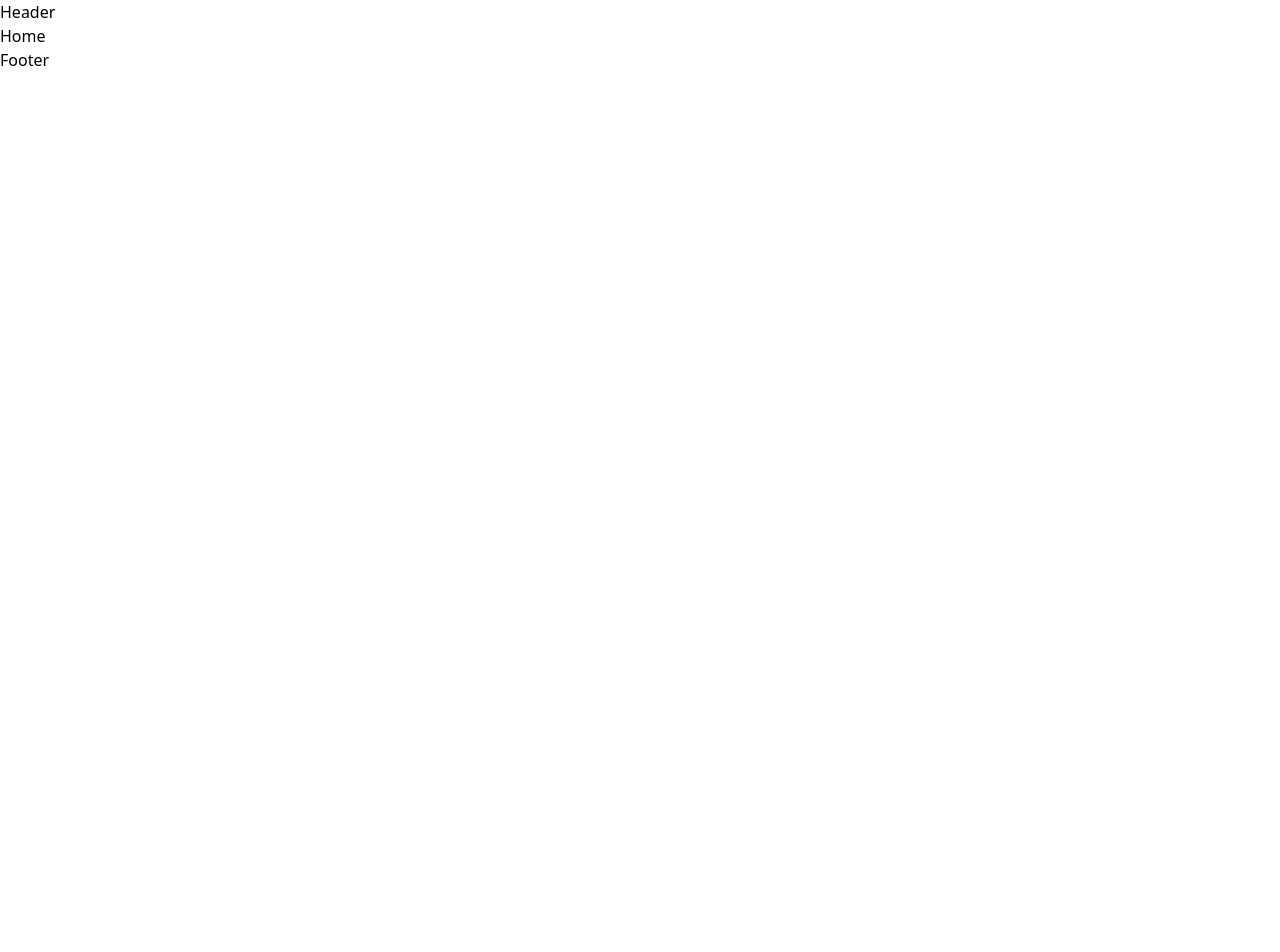
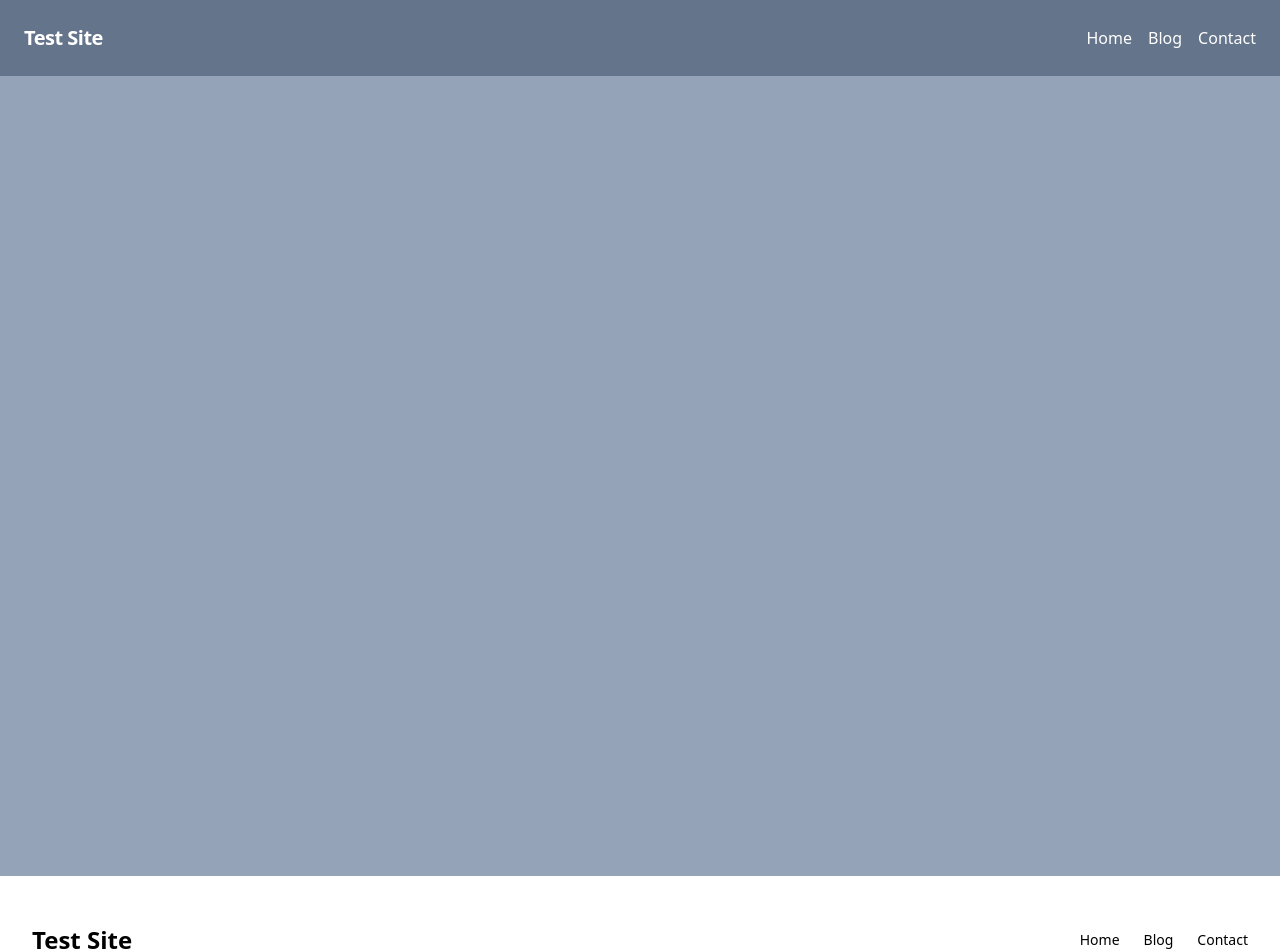
Before and after one commit to rahulkugopi/planetmedia-test, a React (Create React App) app: page / in a window 1280 px wide. Shown: the top 952 px of the page. Before the commit the page ends 800 px from the top, so only its background shows below. Built offline with nearby package versions, Linux system fonts and the light colour scheme.

Commit message:
tailwind changes

```diff
--- a/src/components/Blog/Blog.js
+++ b/src/components/Blog/Blog.js
@@ -2,7 +2,11 @@ import React from 'react'
 
 function Blog() {
   return (
-    <div>Blog</div>
+    <div data-testid='blog'>
+      <div className='blog-banner'>
+        dddd
+      </div>
+    </div>
   )
 }
 
--- a/src/components/Footer/Footer.js
+++ b/src/components/Footer/Footer.js
@@ -2,7 +2,26 @@ import React from 'react'
 
 function Footer() {
   return (
-    <div>Footer</div>
+    <div data-testid='footer'>
+      <footer className="bg-white dark:bg-gray-900 m-4">
+        <div className="w-full max-w-screen-xl mx-auto p-4 md:py-8">
+          <div className="sm:flex sm:items-center sm:justify-between">
+            <a href="https://flowbite.com/" className="flex items-center mb-4 sm:mb-0">
+              <span className="self-center text-2xl font-semibold whitespace-nowrap dark:text-white">Test Site </span>
+            </a>
+            <ul className="flex flex-wrap items-center mb-6 text-sm text-gray-500 sm:mb-0 dark:text-gray-400">
+              <li><a href="#" className="mr-4 hover:underline md:mr-6 ">Home</a></li>
+              <li><a href="#" className="mr-4 hover:underline md:mr-6">Blog</a></li>
+              <li><a href="#" className="hover:underline">Contact</a></li>
+            </ul>
+          </div>
+          <hr className="my-6 border-gray-200 sm:mx-auto dark:border-gray-700 lg:my-8" />
+          <span className="block text-sm text-gray-500 sm:text-center dark:text-gray-400">© 2023 <a href="https://flowbite.com/" className="hover:underline">Flowbite™</a>. All Rights Reserved.</span>
+        </div>
+      </footer>
+
+
+    </div>
   )
 }
 
--- a/src/components/Header/Header.js
+++ b/src/components/Header/Header.js
@@ -2,7 +2,31 @@ import React from 'react'
 
 function Header() {
   return (
-    <div>Header</div>
+    <div data-testid='header'>
+      <nav className="flex items-center justify-between flex-wrap bg-slate-500 p-6">
+        <div className="flex items-center flex-shrink-0 text-white mr-6">
+          <span className="font-semibold text-xl tracking-tight">Test Site</span>
+        </div>
+        <div className="block lg:hidden">
+          <button className="flex items-center px-3 py-2 border rounded text-teal-200 border-teal-400 hover:text-white hover:border-white">
+            <svg className="fill-current h-3 w-3" viewBox="0 0 20 20" xmlns="http://www.w3.org/2000/svg"><title>Menu</title><path d="M0 3h20v2H0V3zm0 6h20v2H0V9zm0 6h20v2H0v-2z" /></svg>
+          </button>
+        </div>
+        <div className="w-full block flex-grow lg:flex lg:items-center lg:w-auto">
+          <div className="text-md lg:flex-grow lg:text-right">
+            <a href="/" className="block mt-4 lg:inline-block lg:mt-0 text-white hover:text-white mr-4">
+              Home
+            </a>
+            <a href="/blog" className="block mt-4 lg:inline-block lg:mt-0 text-white hover:text-white mr-4">
+              Blog
+            </a>
+            <a href="/" className="block mt-4 lg:inline-block lg:mt-0 text-white hover:text-white">
+              Contact
+            </a>
+          </div>
+        </div>
+      </nav>
+    </div>
   )
 }
 
--- a/src/components/Home/Home.js
+++ b/src/components/Home/Home.js
@@ -1,13 +1,10 @@
 import React from 'react'
-import api from '../../constants/Api'
 
 function Home() {
+  return (
+    <div data-testid='Home' className='home-banner bg-slate-400' >
 
-
-
-
-  return (
-    <div>Home</div>
+    </div>
   )
 }
 
--- a/src/index.css
+++ b/src/index.css
@@ -1,3 +1,22 @@
 @tailwind base;
 @tailwind components;
 @tailwind utilities;
+
+
+@layer components {
+    .home-banner {
+      /* background-image: url('https://preview.colorlib.com/theme/readit/images/bg_1.jpg.webp'); */
+      background-size: cover;
+      height:100vh;
+      width: 100%;
+      position: relative;
+      top: 0;
+      z-index: -1;
+    }
+
+    .blog-banner{
+        width: 100%;
+        height: 200px;
+        background-color: theme('colors.light-orange');
+    }
+  }
--- a/tailwind.config.js
+++ b/tailwind.config.js
@@ -4,7 +4,18 @@ module.exports = {
     "./src/**/*.{js,jsx,ts,tsx}",
   ],
   theme: {
-    extend: {},
+    extend: {
+      colors: {
+        'blue': '#1fb6ff',
+        'pink': '#ff49db',
+        'orange': '#ff7849',
+        'green': '#13ce66',
+        'gray-dark': '#273444',
+        'gray': '#8492a6',
+        'gray-light': '#d3dce6',
+        'light-orange': '#dfbfb1'
+      }
+    },
   },
   plugins: [],
 }
```
